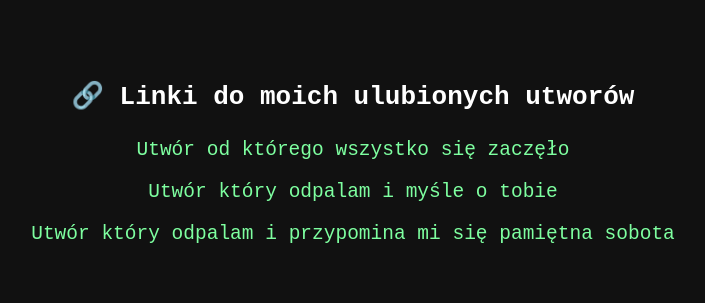
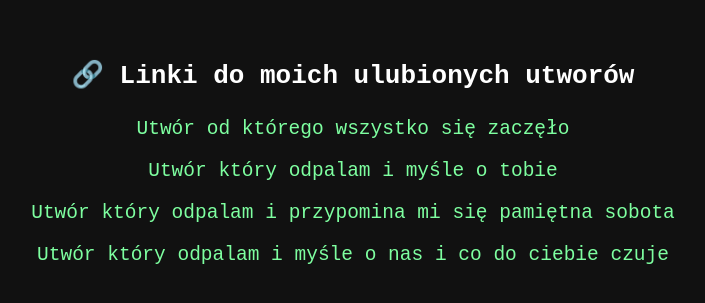
Before and after one commit to kucel312/Zegar, a plain HTML site: page link.html in a window 1280 px wide. Shown: the part 249-552 px from the top of the page, without its empty margins (287-992 px from the left). Drawn offline with Linux system fonts and the light colour scheme.

Commit message:
Update link.html

```diff
--- a/link.html
+++ b/link.html
@@ -30,5 +30,6 @@
   <a href="https://www.youtube.com/watch?v=DROR7E3z6Dg" target="_blank">Utwór od którego wszystko się zaczęło</a>
   <a href="https://www.youtube.com/watch?v=O-PjYv8Vgc0" target="_blank">Utwór który odpalam i myśle o tobie</a>
   <a href="https://www.youtube.com/watch?v=Youhl2l003g" target="_blank">Utwór który odpalam i przypomina mi się pamiętna sobota</a>
+  <a href="https://www.youtube.com/watch?v=pw2OUni3aGY" target="_blank">Utwór który odpalam i myśle o nas i co do ciebie czuje</a>
 </body>
 </html>
```
